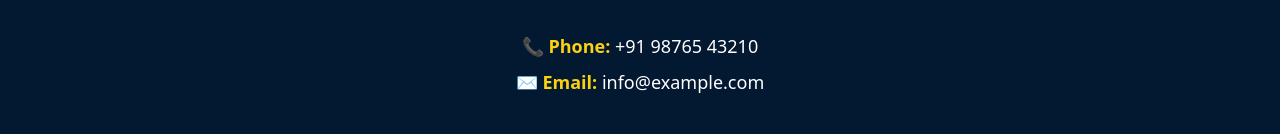
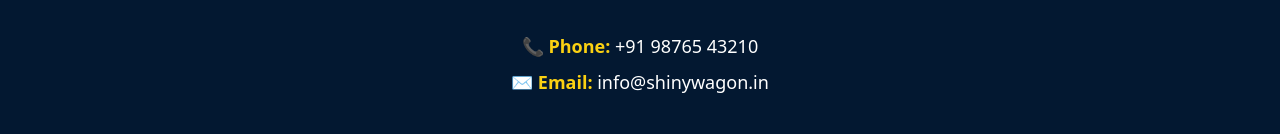
Before and after one commit to mishra6388/Shinywagon, a React (Vite) app: page /terms in a window 1280 px wide. Shown: the part 134-268 px from the top of the page. Built offline with nearby package versions, Linux system fonts and the light colour scheme.

Commit message:
404 solved

```diff
--- a/src/components/Footer.jsx
+++ b/src/components/Footer.jsx
@@ -31,7 +31,7 @@
   <p className="text-[#fbd112]">
     ✉️ <span className="font-semibold">Email: </span>
     <a href="mailto:prashant@gmail.com" className="text-white hover:underline hover:text-blue-500">
-      info@example.com
+      info@shinywagon.in
     </a>
   </p>
 </div>
--- a/src/components/HomeWashing.jsx
+++ b/src/components/HomeWashing.jsx
@@ -26,7 +26,8 @@
               className="rounded w-full"
               width="560"
               height="315"
-              src="https://www.youtube.com/embed/cNnWoBhm1-Q"
+              src="https://ww"
+              // i have to update the video link here
               title="Home Car Washing & Detailing Video"
               aria-label="Watch how our professional car cleaning service works"
               style={{ border: "none" }}
--- a/vite.config.js
+++ b/vite.config.js
@@ -2,12 +2,15 @@
 import react from '@vitejs/plugin-react'
 import tailwindcss from '@tailwindcss/vite'
 
-
-// https://vite.dev/config/
 export default defineConfig({
   plugins: [
     tailwindcss(),
-
     react()
   ],
+  server: {
+    historyApiFallback: true, // Ensures React Router handles navigation correctly
+  },
+  build: {
+    outDir: 'dist', // Ensures correct output folder for Vercel deployment
+  }
 })
```
Also changed, not shown: vercel.json (added).
